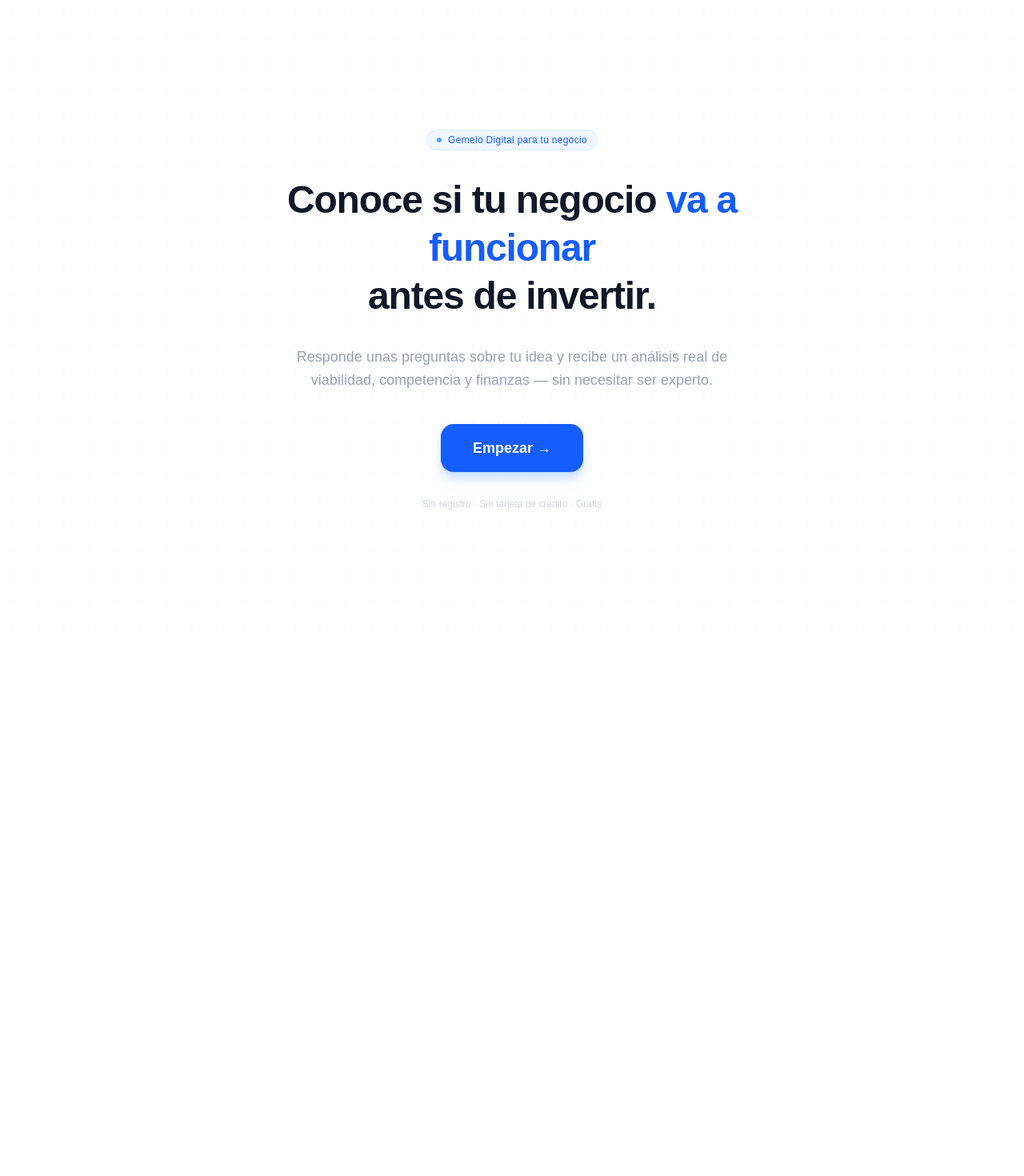
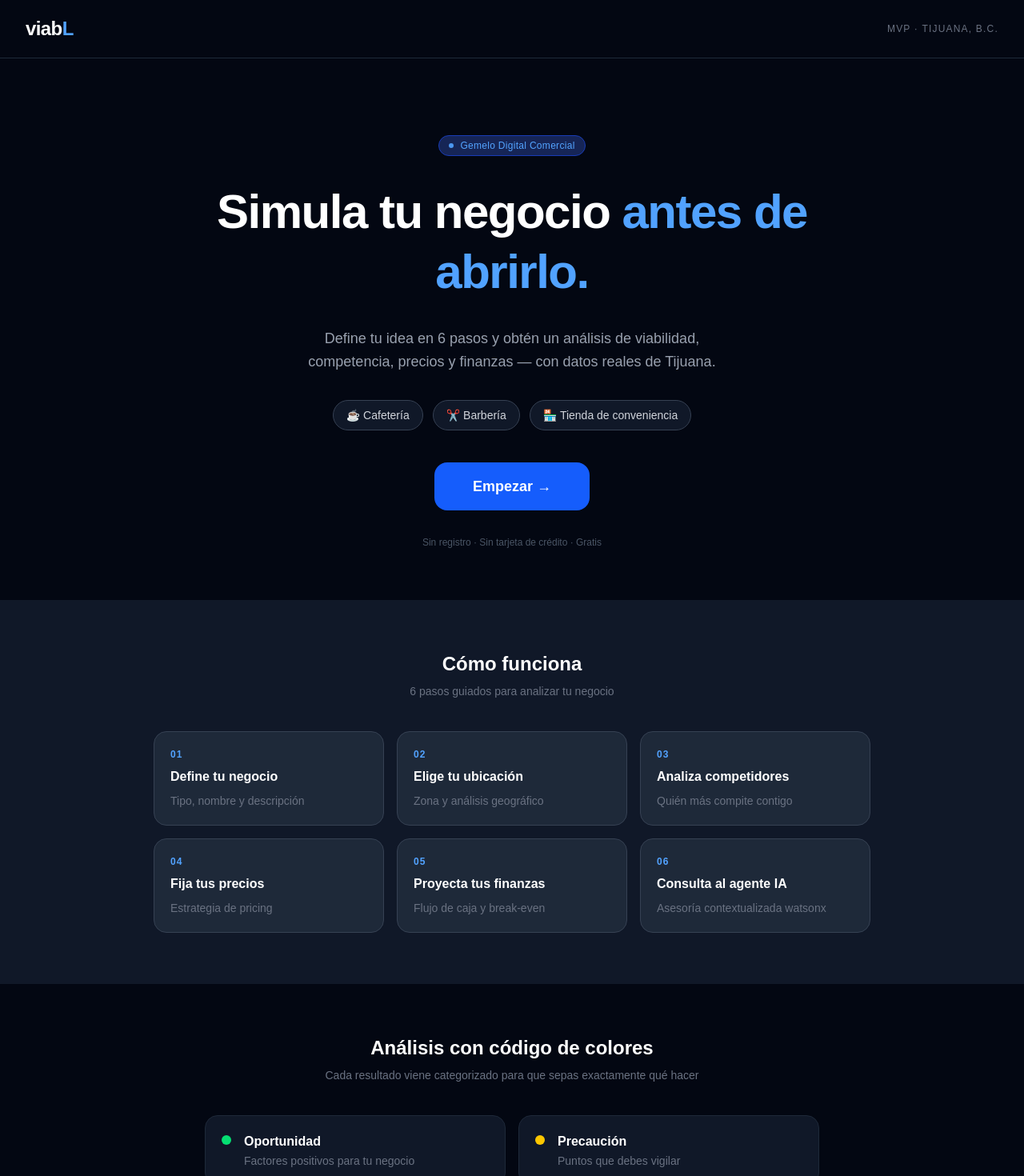
Before and after one commit to olivars7/Twiness, a Next.js app in the folder frontend/: page / in a window 1280 px wide. Shown: the top 1470 px of the page at 80% size. Before the commit the page ends 800 px from the top, so only its background shows below. Built offline with nearby package versions, Linux system fonts and the light colour scheme.

Commit message:
front oscuro y preguntas iniciales - mitre

```diff
--- a/frontend/src/app/layout.tsx
+++ b/frontend/src/app/layout.tsx
@@ -17,7 +17,7 @@ export const metadata: Metadata = {
   description: "Generated by create next app",
 };
 
-export default function RootLayout({ children }: LayoutProps<"/">) {
+export default function RootLayout({ children }: { children: React.ReactNode }) {
   return (
     <html
       lang="en"
--- a/frontend/src/app/page.tsx
+++ b/frontend/src/app/page.tsx
@@ -3,43 +3,67 @@
 import { useRouter } from 'next/navigation'
 import { motion } from 'framer-motion'
 
+const BUSINESS_TYPES = [
+  { icon: '☕', label: 'Cafetería' },
+  { icon: '✂️', label: 'Barbería' },
+  { icon: '🏪', label: 'Tienda de conveniencia' },
+]
+
+const STEPS = [
+  { num: '01', title: 'Define tu negocio', desc: 'Tipo, nombre y descripción' },
+  { num: '02', title: 'Elige tu ubicación', desc: 'Zona y análisis geográfico' },
+  { num: '03', title: 'Analiza competidores', desc: 'Quién más compite contigo' },
+  { num: '04', title: 'Fija tus precios', desc: 'Estrategia de pricing' },
+  { num: '05', title: 'Proyecta tus finanzas', desc: 'Flujo de caja y break-even' },
+  { num: '06', title: 'Consulta al agente IA', desc: 'Asesoría contextualizada watsonx' },
+]
+
+const FEATURES = [
+  { color: 'bg-green-400', label: 'Oportunidad', desc: 'Factores positivos para tu negocio' },
+  { color: 'bg-yellow-400', label: 'Precaución', desc: 'Puntos que debes vigilar' },
+  { color: 'bg-red-400', label: 'Riesgo', desc: 'Alertas críticas a resolver' },
+  { color: 'bg-blue-400', label: 'Sugerencia', desc: 'Recomendaciones del agente IA' },
+]
+
 export default function LandingPage() {
   const router = useRouter()
 
   return (
-    <main className="min-h-screen bg-white flex flex-col items-center justify-center px-6">
-      {/* Dot grid decoration */}
-      <div
-        className="absolute inset-0 pointer-events-none"
-        style={{
-          backgroundImage: 'radial-gradient(circle, #dbeafe 1px, transparent 1px)',
-          backgroundSize: '32px 32px',
-          opacity: 0.5,
-        }}
-      />
+    <main className="min-h-screen bg-gray-950 text-white flex flex-col">
 
-      <div className="relative z-10 flex flex-col items-center text-center max-w-xl gap-8">
+      {/* ── NAV ── */}
+      <nav className="flex items-center justify-between px-8 py-5 border-b border-gray-800">
+        <span className="text-2xl font-black tracking-tight">
+          viab<span className="text-blue-400">L</span>
+        </span>
+        <span className="text-xs text-gray-500 font-medium tracking-widest uppercase">
+          MVP · Tijuana, B.C.
+        </span>
+      </nav>
+
+      {/* ── HERO ── */}
+      <section className="flex flex-col items-center justify-center text-center px-6 pt-24 pb-16 gap-8">
+
         {/* Badge */}
         <motion.div
           initial={{ opacity: 0, y: -10 }}
           animate={{ opacity: 1, y: 0 }}
-          transition={{ duration: 0.5 }}
-          className="inline-flex items-center gap-2 px-3 py-1 rounded-full border border-blue-100 bg-blue-50 text-blue-600 text-xs font-medium tracking-wide"
+          transition={{ duration: 0.4 }}
+          className="inline-flex items-center gap-2 px-3 py-1 rounded-full border border-blue-800 bg-blue-950 text-blue-400 text-xs font-medium tracking-wide"
         >
-          <span className="w-1.5 h-1.5 rounded-full bg-blue-500 animate-pulse" />
-          Gemelo Digital para tu negocio
+          <span className="w-1.5 h-1.5 rounded-full bg-blue-400 animate-pulse" />
+          Gemelo Digital Comercial
         </motion.div>
 
         {/* Headline */}
         <motion.h1
-          initial={{ opacity: 0, y: 20 }}
+          initial={{ opacity: 0, y: 24 }}
           animate={{ opacity: 1, y: 0 }}
           transition={{ duration: 0.55, delay: 0.1 }}
-          className="text-5xl font-bold text-gray-900 leading-tight tracking-tight"
+          className="text-5xl sm:text-6xl font-black leading-tight tracking-tight max-w-3xl"
         >
-          Conoce si tu negocio{' '}
-          <span className="text-blue-600">va a funcionar</span>
-          <br />antes de invertir.
+          Simula tu negocio{' '}
+          <span className="text-blue-400">antes de abrirlo.</span>
         </motion.h1>
 
         {/* Subtitle */}
@@ -47,35 +71,113 @@ export default function LandingPage() {
           initial={{ opacity: 0, y: 20 }}
           animate={{ opacity: 1, y: 0 }}
           transition={{ duration: 0.55, delay: 0.2 }}
-          className="text-gray-400 text-lg leading-relaxed"
+          className="text-gray-400 text-lg leading-relaxed max-w-xl"
         >
-          Responde unas preguntas sobre tu idea y recibe un análisis real
-          de viabilidad, competencia y finanzas — sin necesitar ser experto.
+          Define tu idea en 6 pasos y obtén un análisis de viabilidad,
+          competencia, precios y finanzas — con datos reales de Tijuana.
         </motion.p>
 
-        {/* CTA button */}
+        {/* Business type chips */}
+        <motion.div
+          initial={{ opacity: 0, y: 10 }}
+          animate={{ opacity: 1, y: 0 }}
+          transition={{ duration: 0.5, delay: 0.25 }}
+          className="flex gap-3 flex-wrap justify-center"
+        >
+          {BUSINESS_TYPES.map(({ icon, label }) => (
+            <span
+              key={label}
+              className="inline-flex items-center gap-1.5 px-4 py-2 rounded-full bg-gray-900 border border-gray-700 text-gray-300 text-sm font-medium"
+            >
+              {icon} {label}
+            </span>
+          ))}
+        </motion.div>
+
+        {/* CTA */}
         <motion.button
-          initial={{ opacity: 0, scale: 0.9 }}
+          initial={{ opacity: 0, scale: 0.92 }}
           animate={{ opacity: 1, scale: 1 }}
-          transition={{ type: 'spring', stiffness: 300, damping: 20, delay: 0.3 }}
+          transition={{ type: 'spring', stiffness: 300, damping: 20, delay: 0.35 }}
           whileHover={{ scale: 1.05 }}
           whileTap={{ scale: 0.97 }}
-          onClick={() => router.push('/onboarding')}
-          className="mt-2 px-10 py-4 rounded-2xl bg-blue-600 text-white text-lg font-semibold shadow-lg shadow-blue-200 hover:bg-blue-700 transition-colors"
+          onClick={() => router.push('/selector')}
+          className="mt-2 px-12 py-4 rounded-2xl bg-blue-600 text-white text-lg font-bold hover:bg-blue-500 transition-colors"
         >
           Empezar →
         </motion.button>
 
-        {/* Micro-copy */}
         <motion.p
           initial={{ opacity: 0 }}
           animate={{ opacity: 1 }}
           transition={{ delay: 0.5 }}
-          className="text-xs text-gray-300"
+          className="text-xs text-gray-600"
         >
           Sin registro · Sin tarjeta de crédito · Gratis
         </motion.p>
-      </div>
+      </section>
+
+      {/* ── 6 PASOS ── */}
+      <section className="px-6 py-16 bg-gray-900">
+        <div className="max-w-4xl mx-auto">
+          <h2 className="text-center text-2xl font-bold text-white mb-2">
+            Cómo funciona
+          </h2>
+          <p className="text-center text-gray-500 text-sm mb-10">
+            6 pasos guiados para analizar tu negocio
+          </p>
+          <div className="grid grid-cols-1 sm:grid-cols-2 lg:grid-cols-3 gap-4">
+            {STEPS.map(({ num, title, desc }, i) => (
+              <motion.div
+                key={num}
+                initial={{ opacity: 0, y: 20 }}
+                animate={{ opacity: 1, y: 0 }}
+                transition={{ type: 'spring', stiffness: 300, damping: 20, delay: 0.05 * i }}
+                whileHover={{ scale: 1.02 }}
+                className="bg-gray-800 border border-gray-700 rounded-2xl p-5 flex flex-col gap-2"
+              >
+                <span className="text-blue-400 text-xs font-bold tracking-widest">{num}</span>
+                <p className="font-semibold text-white">{title}</p>
+                <p className="text-gray-500 text-sm">{desc}</p>
+              </motion.div>
+            ))}
+          </div>
+        </div>
+      </section>
+
+      {/* ── SISTEMA DE TARJETAS ── */}
+      <section className="px-6 py-16 bg-gray-950">
+        <div className="max-w-3xl mx-auto">
+          <h2 className="text-center text-2xl font-bold text-white mb-2">
+            Análisis con código de colores
+          </h2>
+          <p className="text-center text-gray-500 text-sm mb-10">
+            Cada resultado viene categorizado para que sepas exactamente qué hacer
+          </p>
+          <div className="grid grid-cols-1 sm:grid-cols-2 gap-4">
+            {FEATURES.map(({ color, label, desc }) => (
+              <motion.div
+                key={label}
+                whileHover={{ scale: 1.02 }}
+                transition={{ type: 'spring', stiffness: 300, damping: 20 }}
+                className="bg-gray-900 border border-gray-800 rounded-2xl p-5 flex items-start gap-4"
+              >
+                <span className={`mt-1 w-3 h-3 rounded-full flex-shrink-0 ${color}`} />
+                <div>
+                  <p className="font-semibold text-white">{label}</p>
+                  <p className="text-gray-500 text-sm mt-0.5">{desc}</p>
+                </div>
+              </motion.div>
+            ))}
+          </div>
+        </div>
+      </section>
+
+      {/* ── FOOTER ── */}
+      <footer className="mt-auto border-t border-gray-800 py-6 text-center text-xs text-gray-600">
+        viab<span className="text-blue-500">L</span> · Hackathon MVP · Tijuana, B.C., México
+      </footer>
+
     </main>
   )
 }
--- /dev/null
+++ b/frontend/src/app/selector/page.tsx
@@ -0,0 +1,125 @@
+'use client'
+
+import { useRouter } from 'next/navigation'
+import { motion } from 'framer-motion'
+import { useOnboardingStore } from '@/store/onboardingStore'
+
+interface Mode {
+  id: string
+  icon: string
+  title: string
+  description: string
+  badge?: string
+}
+
+const MODES: Mode[] = [
+  {
+    id: 'completo',
+    icon: '🔭',
+    title: 'Análisis Completo',
+    description: 'Analiza todos los aspectos de tu negocio: ubicación, competencia, precios, finanzas y más.',
+    badge: 'Recomendado',
+  },
+  {
+    id: 'especifico',
+    icon: '🎯',
+    title: 'Análisis Específico',
+    description: 'Elige exactamente qué módulos quieres revisar de tu negocio.',
+  },
+  {
+    id: 'escenarios',
+    icon: '🔮',
+    title: 'Simular Escenarios',
+    description: 'Proyecta el futuro financiero de tu negocio bajo distintos supuestos.',
+  },
+  {
+    id: 'agente',
+    icon: '🤖',
+    title: 'Consultar al Agente IA',
+    description: 'Habla directamente con el asesor de negocios impulsado por watsonx.',
+  },
+  {
+    id: 'tramites',
+    icon: '🧾',
+    title: 'Conocer mis Trámites',
+    description: 'Obtén la ruta de permisos y trámites para tu tipo de negocio en Tijuana.',
+  },
+]
+
+export default function SelectorPage() {
+  const router = useRouter()
+  const { setField } = useOnboardingStore()
+
+  function handleSelect(modeId: string) {
+    // Guardamos el modo elegido en el store para que el onboarding y el proyecto lo usen
+    setField('analysisMode' as never, modeId as never)
+    router.push('/onboarding')
+  }
+
+  return (
+    <main className="min-h-screen bg-gray-950 text-white flex flex-col">
+
+      {/* Nav */}
+      <nav className="flex items-center justify-between px-8 py-5 border-b border-gray-800">
+        <button
+          onClick={() => router.push('/')}
+          className="text-2xl font-black tracking-tight text-white hover:text-blue-400 transition-colors"
+        >
+          viab<span className="text-blue-400">L</span>
+        </button>
+        <span className="text-xs text-gray-600 font-medium tracking-widest uppercase">
+          Selector de modo
+        </span>
+      </nav>
+
+      {/* Content */}
+      <section className="flex flex-col items-center justify-center flex-1 px-6 py-16 gap-10">
+
+        <div className="text-center max-w-xl">
+          <motion.h1
+            initial={{ opacity: 0, y: 20 }}
+            animate={{ opacity: 1, y: 0 }}
+            transition={{ duration: 0.5 }}
+            className="text-4xl font-black tracking-tight mb-3"
+          >
+            ¿Qué tipo de análisis necesitas?
+          </motion.h1>
+          <motion.p
+            initial={{ opacity: 0, y: 10 }}
+            animate={{ opacity: 1, y: 0 }}
+            transition={{ duration: 0.5, delay: 0.1 }}
+            className="text-gray-400 text-base"
+          >
+            Elige cómo quieres construir tu Gemelo Digital Comercial.
+          </motion.p>
+        </div>
+
+        {/* Mode cards */}
+        <div className="grid grid-cols-1 sm:grid-cols-2 lg:grid-cols-3 gap-4 w-full max-w-4xl">
+          {MODES.map((mode, i) => (
+            <motion.button
+              key={mode.id}
+              initial={{ opacity: 0, y: 30 }}
+              animate={{ opacity: 1, y: 0 }}
+              transition={{ type: 'spring', stiffness: 300, damping: 20, delay: 0.1 + i * 0.07 }}
+              whileHover={{ scale: 1.02 }}
+              whileTap={{ scale: 0.97 }}
+              onClick={() => handleSelect(mode.id)}
+              className="relative flex flex-col items-start gap-3 p-6 rounded-2xl border border-gray-700 bg-gray-900 hover:border-blue-500 hover:bg-gray-800 text-left transition-colors"
+            >
+              {mode.badge && (
+                <span className="absolute top-4 right-4 text-xs font-semibold px-2 py-0.5 rounded-full bg-blue-950 text-blue-400 border border-blue-800">
+                  {mode.badge}
+                </span>
+              )}
+              <span className="text-3xl">{mode.icon}</span>
+              <span className="font-bold text-white text-base">{mode.title}</span>
+              <span className="text-sm text-gray-500 leading-relaxed">{mode.description}</span>
+            </motion.button>
+          ))}
+        </div>
+
+      </section>
+    </main>
+  )
+}
--- a/frontend/src/components/maps/InteractiveMap.tsx
+++ b/frontend/src/components/maps/InteractiveMap.tsx
@@ -1,6 +1,5 @@
 'use client'
 
-import { useEffect } from 'react'
 import { MapContainer, TileLayer, Marker, Popup, Circle } from 'react-leaflet'
 import 'leaflet/dist/leaflet.css'
 import L from 'leaflet'
--- a/frontend/src/components/onboarding/ModeSelector.tsx
+++ b/frontend/src/components/onboarding/ModeSelector.tsx
@@ -24,7 +24,7 @@ interface ModeSelectorProps {
 export default function ModeSelector({ onSelect }: ModeSelectorProps) {
   return (
     <div className="w-full max-w-3xl">
-      <h2 className="text-3xl font-bold text-center text-gray-900 mb-2">¿Qué quieres hacer?</h2>
+      <h2 className="text-3xl font-bold text-center text-white mb-2">¿Qué quieres hacer?</h2>
       <p className="text-center text-gray-500 mb-8">Elige cómo empezar a construir tu Gemelo Digital</p>
       <div className="grid grid-cols-1 sm:grid-cols-2 lg:grid-cols-3 gap-4">
         {MODES.map((mode, i) => (
@@ -36,10 +36,10 @@ export default function ModeSelector({ onSelect }: ModeSelectorProps) {
             whileHover={{ scale: 1.04 }}
             whileTap={{ scale: 0.97 }}
             onClick={() => onSelect?.(mode.id)}
-            className="flex flex-col items-start gap-2 p-5 rounded-2xl border border-gray-200 bg-white shadow-sm hover:border-blue-400 hover:shadow-md text-left transition-colors"
+            className="flex flex-col items-start gap-2 p-5 rounded-2xl border border-gray-700 bg-gray-900 hover:border-blue-500 hover:bg-gray-800 text-left transition-colors"
           >
             <span className="text-3xl">{mode.icon}</span>
-            <span className="font-semibold text-gray-900">{mode.title}</span>
+            <span className="font-semibold text-white">{mode.title}</span>
             <span className="text-sm text-gray-500">{mode.description}</span>
           </motion.button>
         ))}
--- a/frontend/src/store/onboardingStore.ts
+++ b/frontend/src/store/onboardingStore.ts
@@ -1,8 +1,12 @@
 import { create } from 'zustand'
 
 export type BusinessStatus = 'existente' | 'nuevo' | 'hipotetico' | null
+export type AnalysisMode = 'completo' | 'especifico' | 'escenarios' | 'agente' | 'tramites' | null
 
 export interface OnboardingData {
+  // Selector de modo (Pantalla 1)
+  analysisMode: AnalysisMode
+
   // Paso 1 — tipo
   businessStatus: BusinessStatus
   businessType: string
```
Also changed, not shown: frontend/src/app/onboarding/page.tsx (+29 -22 lines), 1 other file (tests, documents, lock files or other folders).
